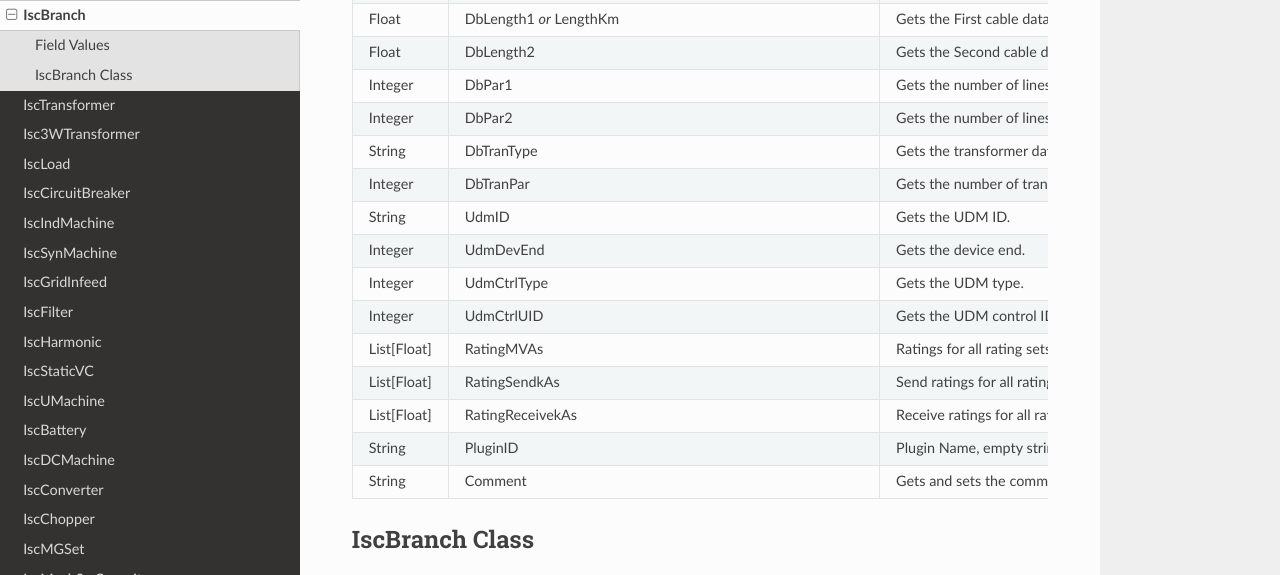
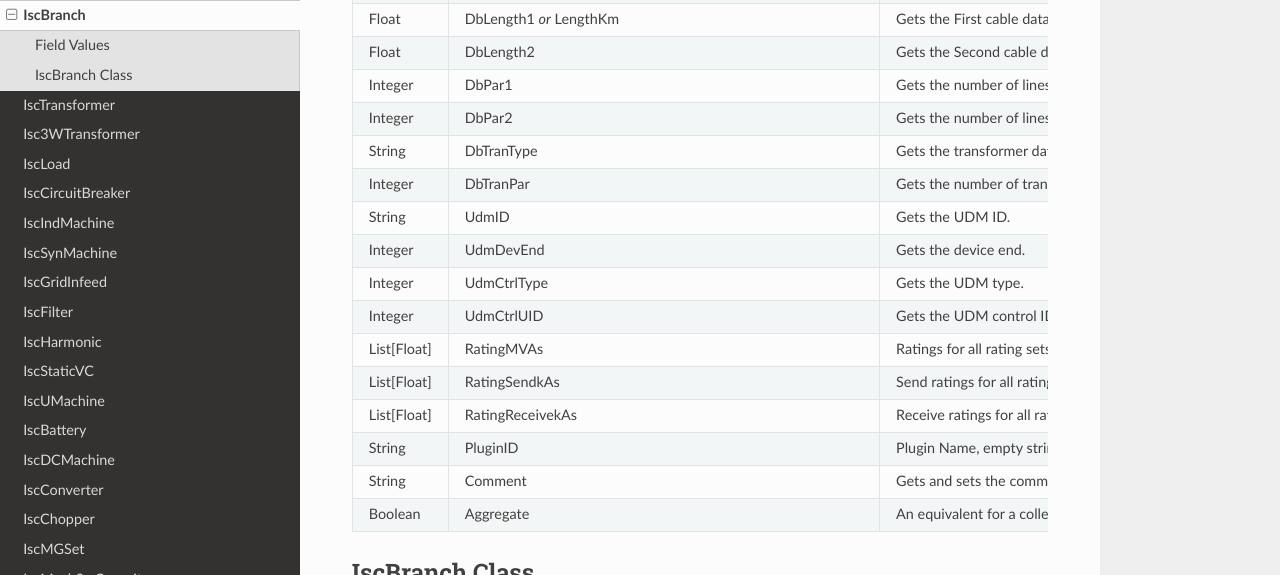
Before and after one commit to TNEI-Services/IPSA, a Sphinx documentation site: the page built from docs/IscBranch.rst, in a window 1280 px wide and 900 px high, scrolled down 1644 px, cut to the strip 0-575 px from the top of the window. Built offline with Sphinx 7.4.7 and the Read the Docs theme 3.1.0, drawn with Linux system fonts in a browser that asks for light colours.

Commit message:
Add Branch Aggregate

```diff
--- a/docs/IscBranch.rst
+++ b/docs/IscBranch.rst
@@ -169,6 +169,9 @@ Field Values
    * - String
      - Comment
      - Gets and sets the comments.
+   * - Boolean
+     - Aggregate
+     - An equivalent for a collection of the same object.
 
 IscBranch Class
 ----------------
```
